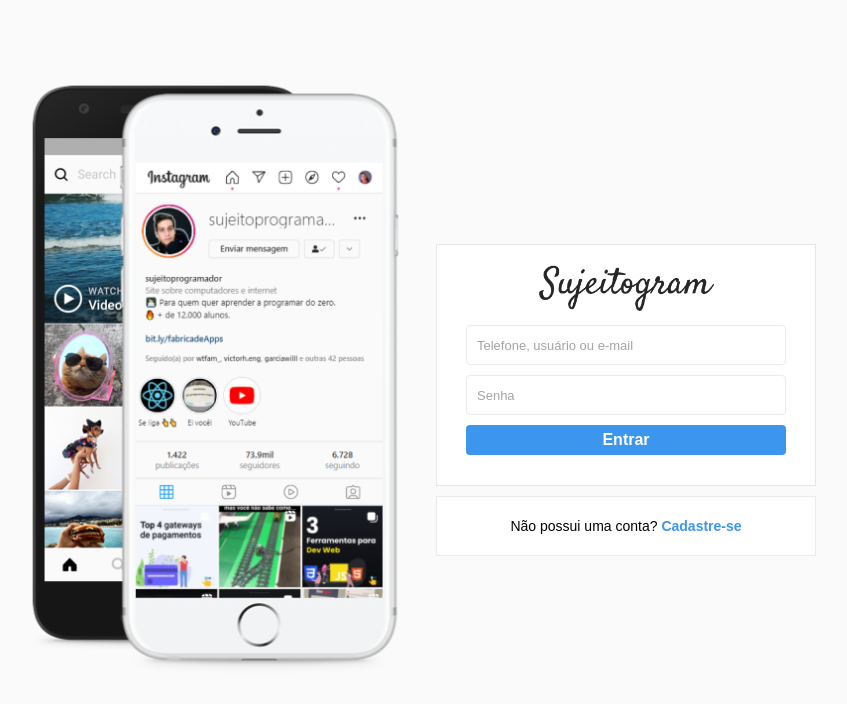
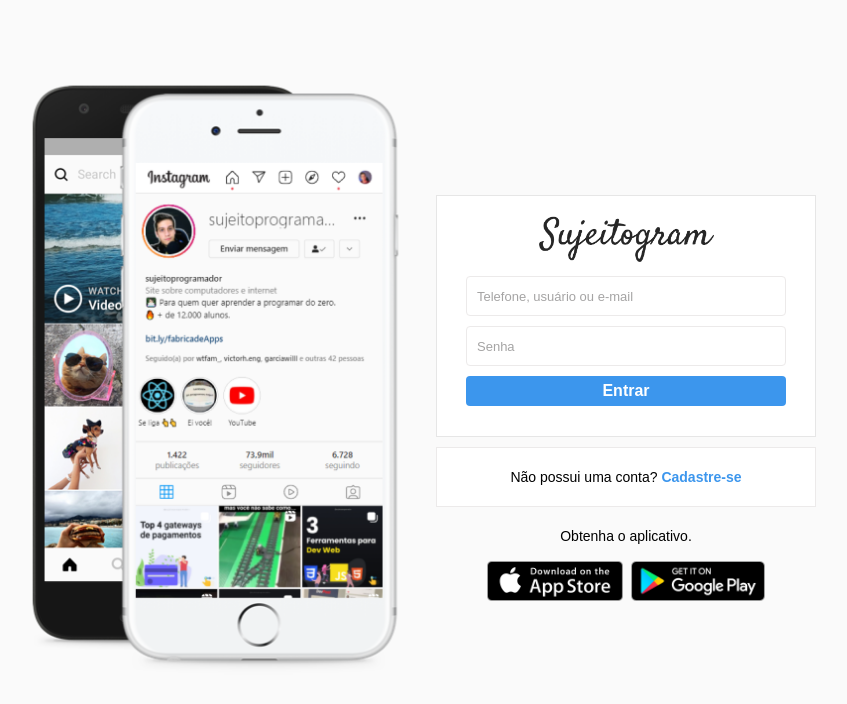
Before and after one commit to yasminpupio/overview-instagram, a plain HTML site: page index.html in a window 1280 px wide. Shown: the whole page, without its empty margins (224-1071 px from the left). Drawn offline with Linux system fonts and the light colour scheme.

Commit message:
Cria botões dos apps AppStore e PlayStore

```diff
--- a/index.html
+++ b/index.html
@@ -38,8 +38,21 @@
                 <div class="infobox">
                     <p>Não possui uma conta? <a href="#">Cadastre-se</a></p>
                 </div>
+
+                <div class="get-app-panel">
+                    Obtenha o aplicativo.
+                    <div class="app-buttons">
+                        <a href="#">
+                            <img src="assets/appstore.png" alt="Baixe na AppStore">
+                        </a>
+
+                        <a href="#">
+                            <img src="assets/googleplay.png" alt="Baixe na GooglePlay">
+                        </a>
+
+                    </div>
+                </div>
             </div>
-
         </div>
 
     </div>
--- a/style.css
+++ b/style.css
@@ -124,3 +124,17 @@ input[type="submit"] {
     font-weight: bold;
     user-select: none;
 }
+
+.get-app-panel {
+    margin-top: 20px;
+    text-align: center;
+}
+
+.app-buttons {
+    margin-top: 16px;
+}
+
+.app-buttons img {
+    height: 40px;
+    padding: 0 2px;
+}
```
